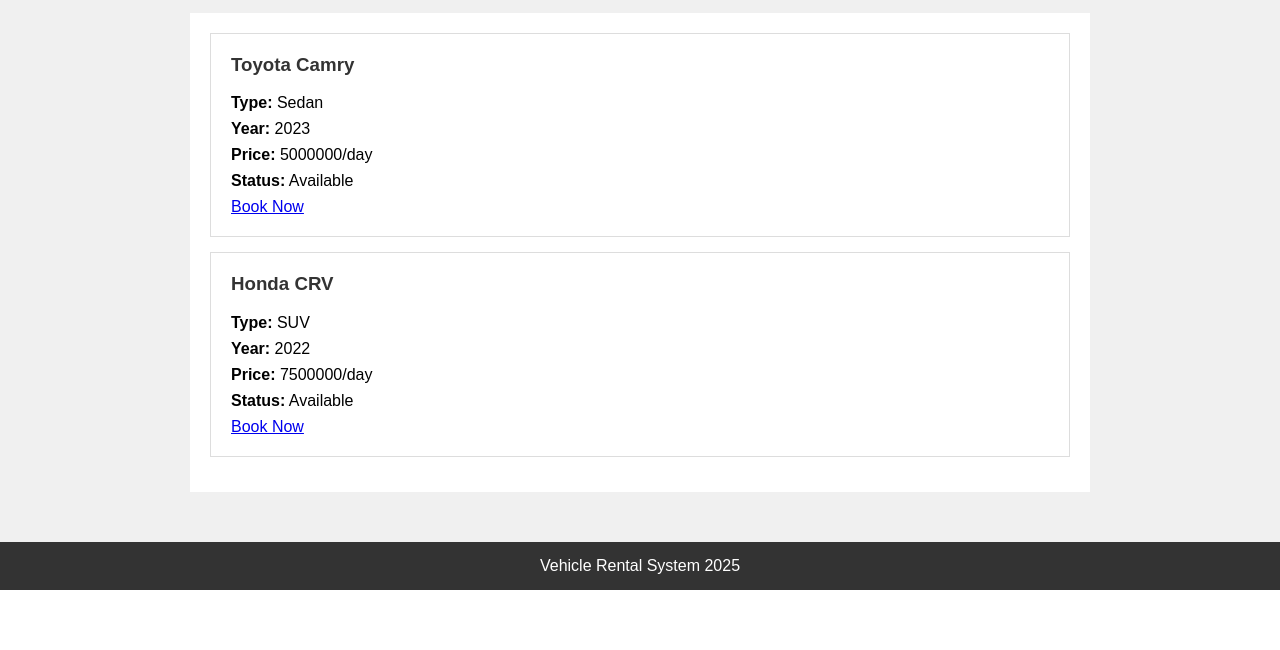
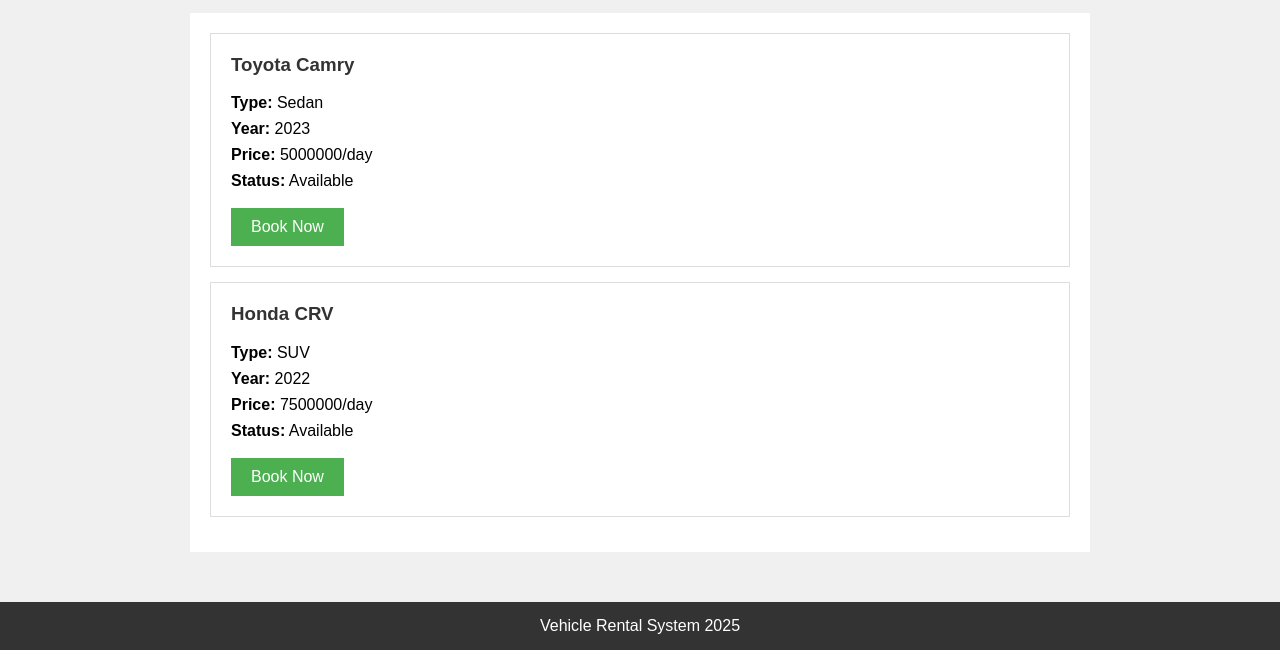
Before and after one commit to sravanireddy2000/VehicleRentalSytem, a Flask app: page /vehicles in a window 1280 px wide. Shown: the part 333-983 px from the top of the page. Before the commit the page ends 923 px from the top, so only its background shows below. Run offline with Flask 3, Linux system fonts and the light colour scheme.

Commit message:
book_button_style_added | 2025-12-01 9:45 PM

```diff
--- a/static/css/style.css
+++ b/static/css/style.css
@@ -167,3 +167,12 @@ table a {
 .vehicleCard p {
     margin: 8px 0;
 }
+
+.bookButton {
+    display: inline-block;
+    margin-top: 10px;
+    padding: 10px 20px;
+    background-color: #4CAF50;
+    color: white;
+    text-decoration: none;
+}
```
